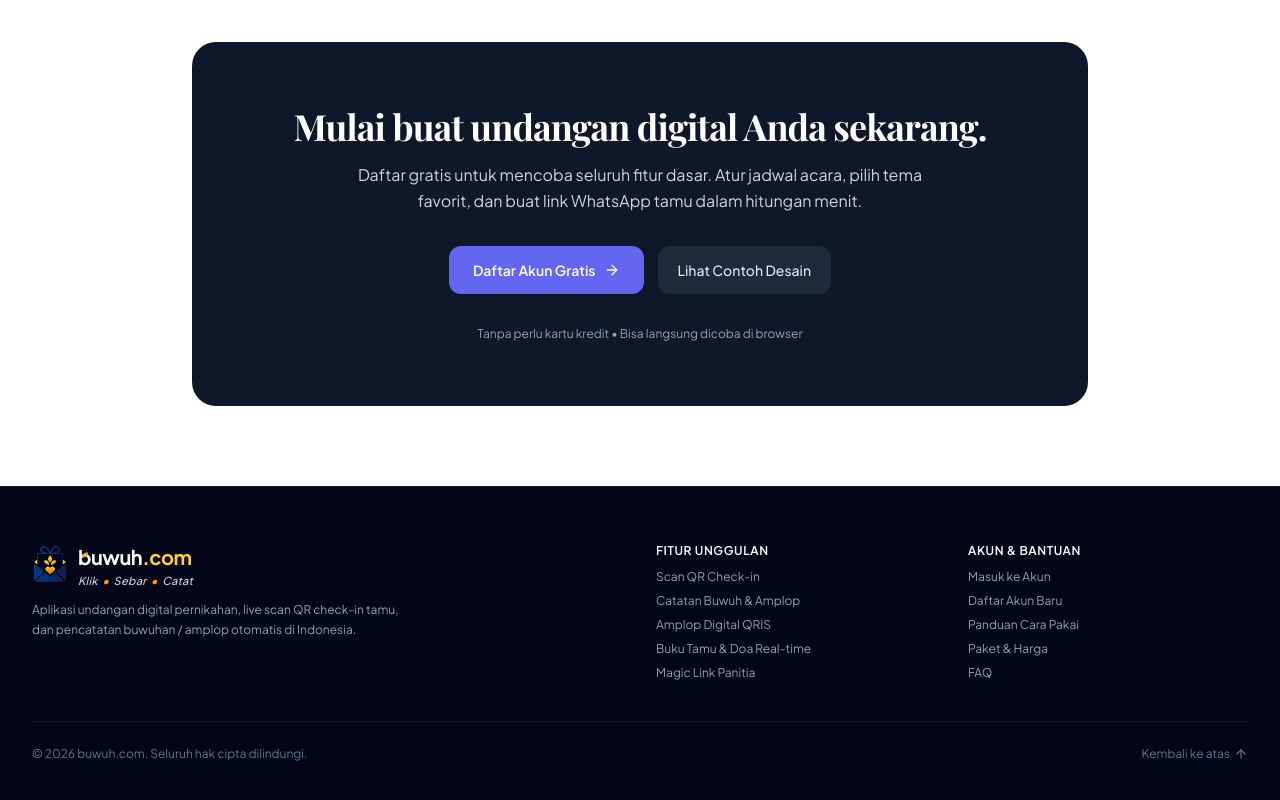
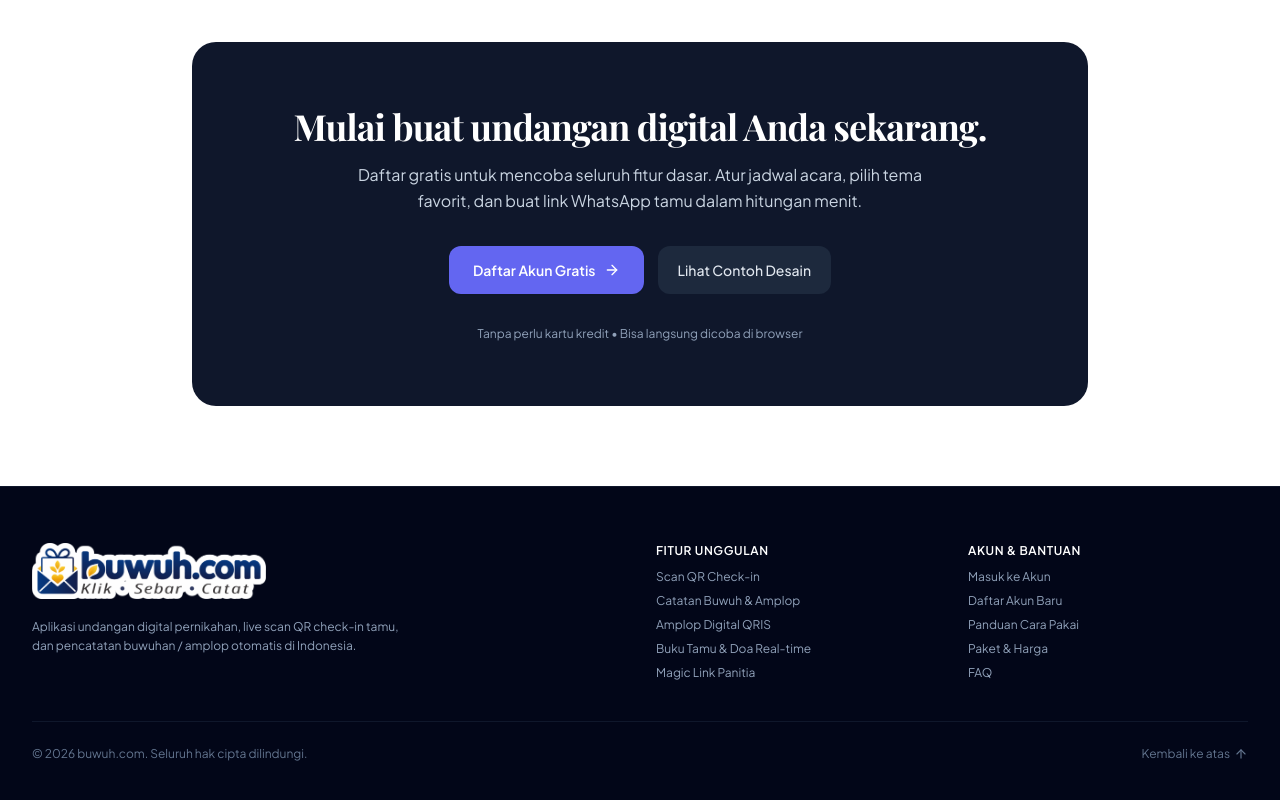
Before and after one commit to ReiSaputra/buwuhan-wedding-invitation-fe, a React (Vite) app: page / in a window 1280 px wide. Shown: the part 5373-6173 px from the top of the page. Built offline with nearby package versions, Linux system fonts and the light colour scheme; no server answers; a web font is replaced by a local one.

Commit message:
Fix Footer Logo

```diff
--- a/src/components/common/BrandLogo.tsx
+++ b/src/components/common/BrandLogo.tsx
@@ -5,18 +5,29 @@ interface BrandLogoProps {
   size?: "sm" | "md" | "lg" | "xl";
   variant?: "default" | "light" | "dark";
   showTagline?: boolean;
+  /** Jika true, tampilkan gambar logo lengkap (logo.png) langsung sebagai <img> */
+  useFullLogo?: boolean;
 }
 
 /**
  * Komponen BrandLogo resmi Buwuh.com
  * Menampilkan ikon amplop kado dan tipografi buwuh.com dengan tagline 'Klik • Sebar • Catat'
+ * Gunakan prop `useFullLogo` untuk menampilkan logo PNG lengkap.
  */
 export function BrandLogo({
   className,
   size = "md",
   variant = "default",
   showTagline = true,
+  useFullLogo = false,
 }: BrandLogoProps) {
+  const fullLogoHeights = {
+    sm: "h-8",
+    md: "h-10",
+    lg: "h-14",
+    xl: "h-18",
+  };
+
   const iconSizes = {
     sm: "h-7 w-7",
     md: "h-9 w-9",
@@ -39,6 +50,17 @@ export function BrandLogo({
   };
 
   const isLight = variant === "light";
+
+  // Mode logo lengkap: tampilkan gambar PNG resmi buwuh.com
+  if (useFullLogo) {
+    return (
+      <img
+        src="/images/logo.png"
+        alt="buwuh.com – Klik • Sebar • Catat"
+        className={cn("object-contain w-auto select-none", fullLogoHeights[size], className)}
+      />
+    );
+  }
 
   return (
     <div className={cn("inline-flex items-center gap-2.5 select-none", className)}>
--- a/src/components/landing/LandingFooter.tsx
+++ b/src/components/landing/LandingFooter.tsx
@@ -17,7 +17,7 @@ export function LandingFooter() {
           {/* Brand Info */}
           <div className="lg:col-span-2 space-y-3">
             <Link to="/" className="inline-block hover:opacity-90 transition-opacity">
-              <BrandLogo variant="light" size="md" showTagline={true} />
+              <BrandLogo useFullLogo={true} size="lg" />
             </Link>
 
             <p className="text-xs text-slate-400 leading-relaxed max-w-sm">
```
Also changed, not shown: public/images/logo.png (added).
